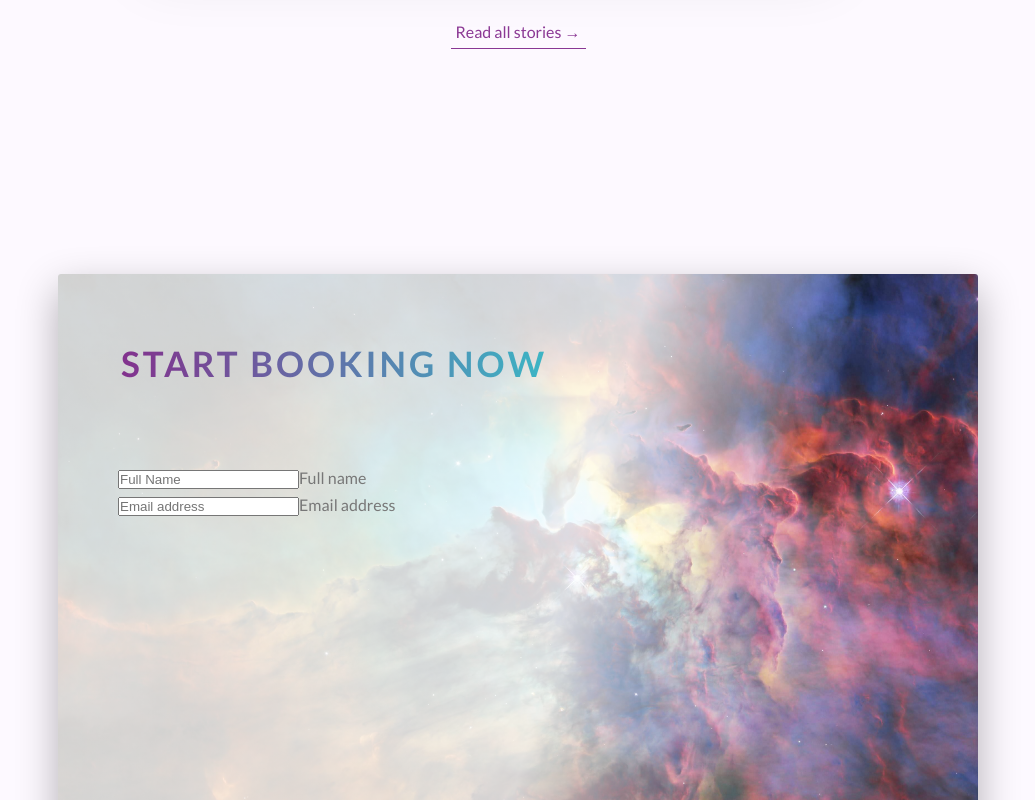
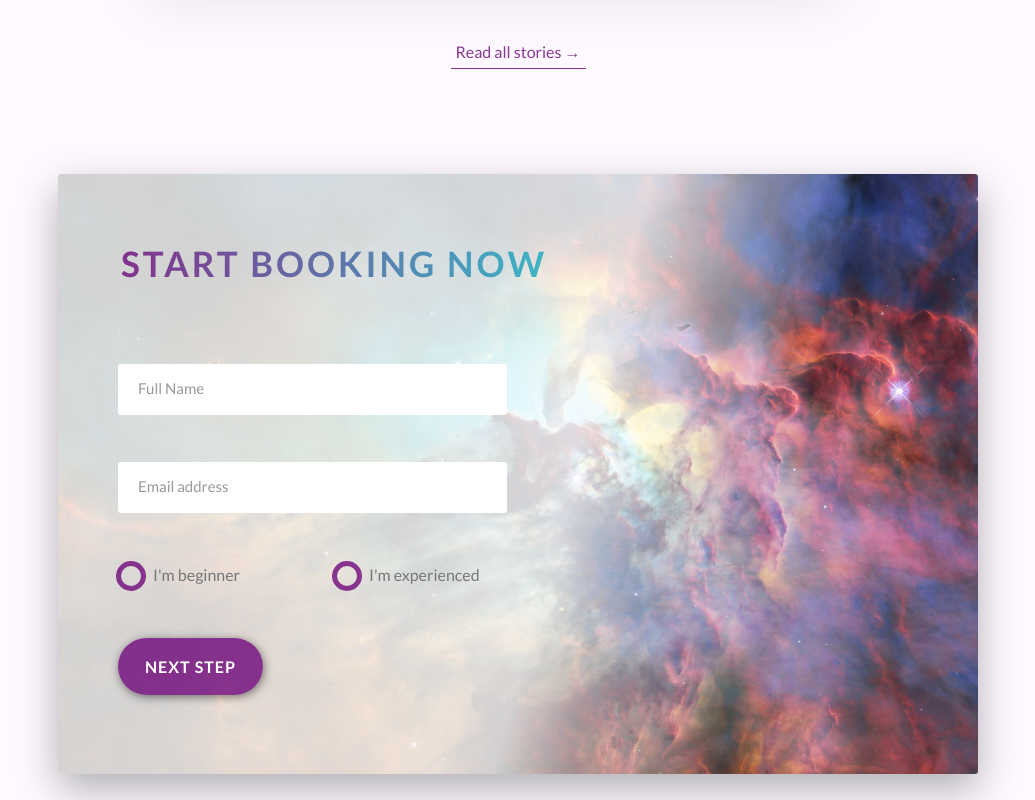
Before and after one commit to Sergei-Vorfolomeev/orbita-project, a React (Create React App) app: page / in a window 1280 px wide. Shown: the part 3920-4720 px from the top of the page, without its empty margins (122-1157 px from the left). Built offline with nearby package versions, Linux system fonts and the light colour scheme.

Commit message:
book section - step 3

```diff
--- a/src/App.tsx
+++ b/src/App.tsx
@@ -2,6 +2,7 @@ import React from 'react';
 import './App.css';
 import {Header} from "./components/Header";
 import {Main} from "./components/Main";
+
 function App() {
     return (
         <div className="App">
--- a/src/components/BookSection/BookSection.tsx
+++ b/src/components/BookSection/BookSection.tsx
@@ -1,10 +1,16 @@
 import React from 'react';
 import {Title} from "../common/Title";
+import {Button} from "../common/Button";
 
 export const BookSection = () => {
 
     const titleStyleMarginBottomMedium = {
         marginBottom: '70px'
+    }
+
+    const buttonStyle = {
+        backgroundColor: '#710D7DD1',
+        color: '#FFF'
     }
 
     return (
@@ -14,14 +20,35 @@ export const BookSection = () => {
                     <Title text={'Start booking now'} style={titleStyleMarginBottomMedium}/>
                     <form action="#" className={'form'}>
                         <div className="form__group">
-                            <input type="text" className={'form__input'} placeholder={'Full Name'} id={'name'}required/>
-                            <label htmlFor={'name'}>Full name</label>
+                            <input type="text" className={'form__input'} placeholder={'Full Name'} id={'name'}
+                                   required/>
+                            <label htmlFor={'name'} className={'form__label'}>Full name</label>
                         </div>
                         <div className="form__group">
-                            <input type="email" className={'form__input'} placeholder={'Email address'} id={'email'}required/>
-                            <label htmlFor={'email'}>Email address</label>
+                            <input type="email" className={'form__input'} placeholder={'Email address'} id={'email'}
+                                   required/>
+                            <label htmlFor={'email'} className={'form__label'}>Email address</label>
+                        </div>
+                        <div className="form__group">
+                            <div className="form__radio-group">
+                                <input type="radio" className="form__radio-input" id={'beginner'} name={'radio'}/>
+                                <label htmlFor="beginner" className={'form__radio-label'}>
+                                    <span className="form__radio-button"></span>
+                                    I'm beginner
+                                </label>
+                            </div>
+                            <div className="form__radio-group">
+                                <input type="radio" className="form__radio-input" id={'experienced'} name={'radio'}/>
+                                <label htmlFor="experienced" className={'form__radio-label'}>
+                                    <span className="form__radio-button"></span>
+                                    I'm experienced
+                                </label>
+                            </div>
                         </div>
                     </form>
+                    <div className={'button-box'}>
+                        <Button name={'Next step'} style={buttonStyle}/>
+                    </div>
                 </div>
             </div>
         </section>
--- a/src/sass/abstracts/_variables.scss
+++ b/src/sass/abstracts/_variables.scss
@@ -3,7 +3,8 @@ $color-gradient-start: rgba(255, 125, 125, 0.66);
 $color-gradient-end: rgba(169, 120, 206, 0.3);
 $color-white: #fff;
 
-$color-grey: #555;
+$color-grey-dark-1: #555;
+$color-grey-dark-2: #999;
 $color-grey-light-1: rgba(253, 248, 255, 0.78);
 $color-grey-light-2: #eee;
 
--- a/src/sass/components/_button.scss
+++ b/src/sass/components/_button.scss
@@ -4,7 +4,7 @@
   position: relative;
  // left: -1rem;
   font-weight: 700;
-  color: $color-grey;
+  color: $color-grey-dark-1;
   background-color: white;
   text-decoration: none;
   text-transform: uppercase;
--- a/src/sass/components/_card.scss
+++ b/src/sass/components/_card.scss
@@ -114,4 +114,5 @@
 }
 .button-box {
   margin-top: 3rem;
+ // margin-bottom: 3rem;
 }
--- /dev/null
+++ b/src/sass/components/_form.scss
@@ -0,0 +1,94 @@
+.form {
+
+  &__group:not(:last-child) {
+    margin-bottom: 2rem;
+  }
+
+  &__input {
+    font-family: inherit;
+    color: inherit;
+    font-size: 1.5rem;
+    padding: 1.5rem 2rem;
+    border-radius: 3px;
+    border: none;
+    width: 90%;
+    display: block;
+    border-bottom: 3px solid transparent;
+    transition: all .4s;
+
+    &:focus {
+      outline: none;
+      border-bottom: 3px solid $color-primary;
+      box-shadow: 0 1rem 2rem rgba($color-black, 0.1);
+
+      &:invalid {
+        border-bottom: 3px solid rgb(227, 0, 0);
+      }
+    }
+
+    &::-webkit-input-placeholder {
+      color: $color-grey-dark-2;
+    }
+  }
+
+  &__label {
+    font-size: 1.2rem;
+    font-weight: 700;
+    margin-left: 2rem;
+    margin-top: .7rem;
+    display: block;
+    transition: all .3s;
+  }
+
+  &__input:placeholder-shown + &__label {
+    opacity: 0;
+    visibility: hidden;
+    transform: translateY(-4rem);
+  }
+
+  &__radio-group {
+    width: 50%;
+    display: inline-block;
+    position: relative;
+  }
+
+  &__radio-input {
+    display: none;
+  }
+
+  &__radio-label {
+    font-size: $default-font-size;
+    cursor: pointer;
+    padding-left: 3.5rem;
+  }
+
+  &__radio-button {
+    height: 3rem;
+    width: 3rem;
+    border: 5px solid $color-primary;
+    border-radius: 50%;
+    display: inline-block;
+    position: absolute;
+    top: 0;
+    left: -.2rem;
+
+    &::after {
+      content: '';
+      display: block;
+      width: 1rem;
+      height: 1rem;
+      background-color: $color-primary;
+      border-radius: 50%;
+      position: absolute;
+      top: 50%;
+      left: 50%;
+      transform: translate(-50%, -50%);
+      opacity: 0;
+      transition: opacity 0.2s;
+    }
+  }
+
+  &__radio-input:checked ~ &__radio-label &__radio-button::after {
+    opacity: 1;
+  }
+}
--- a/src/sass/main.scss
+++ b/src/sass/main.scss
@@ -13,6 +13,7 @@
 @import "components/card";
 @import "components/story";
 @import "components/bg-video";
+@import "components/form";
 
 @import "layout/header";
 
--- a/src/sass/pages/_home.scss
+++ b/src/sass/pages/_home.scss
@@ -49,11 +49,11 @@
   display: flex;
   flex-direction: column;
   position: relative;
-  margin-top: -4rem;
+  margin-top: -2rem;
 }
 
 .section-book {
-  padding: 15rem;
+  padding: 3rem 15rem 15rem;
   min-height: 100vh;
   background-color: $color-grey-light-1
 }
@@ -71,9 +71,6 @@
   background-position: top;
   border-radius: 3px;
   box-shadow: 0 1.5rem 4rem rgba($color-black, 0.3);
-  //display: flex;
-  //justify-content: center;
-  //align-items: center;
 
   &__form {
     width: 60%;
```
